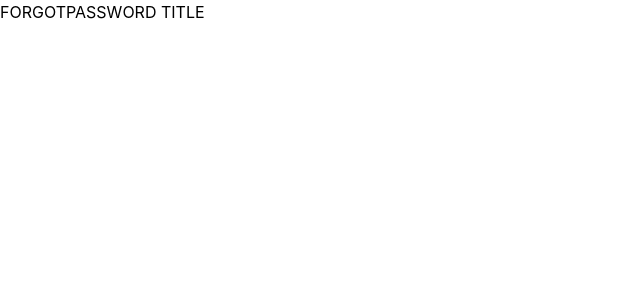
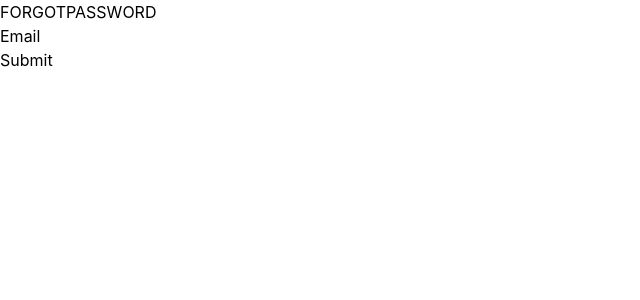
Before and after one commit to op2624685-sys/Hospital-Management-System, a React app in the folder Frontend/: page /login/forgotpassword in a window 1280 px wide. Shown: the top 300 px of the page, without its empty margins (0-640 px from the left). Built offline with nearby package versions, Linux system fonts and the light colour scheme; the HTML template or start-up script is replaced by a standard one.

Commit message:
forgetpass UI

```diff
--- a/Frontend/src/pages/ForgotPassword.jsx
+++ b/Frontend/src/pages/ForgotPassword.jsx
@@ -3,7 +3,14 @@ import React from 'react'
 const ForgotPassword = () => {
   return (
     <div>
-      <h1>FORGOTPASSWORD TITLE</h1>
+      <h1>FORGOTPASSWORD</h1>
+      <form action="">
+        <div>
+          <label htmlFor="email">Email</label>
+          <input type="email" name="email" id="email" />
+        </div>
+        <button type="submit">Submit</button>
+      </form>
     </div>
   )
 }
```
